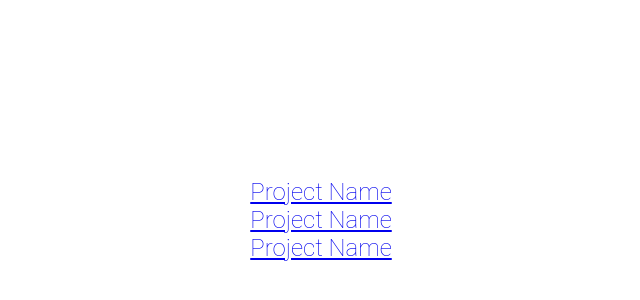
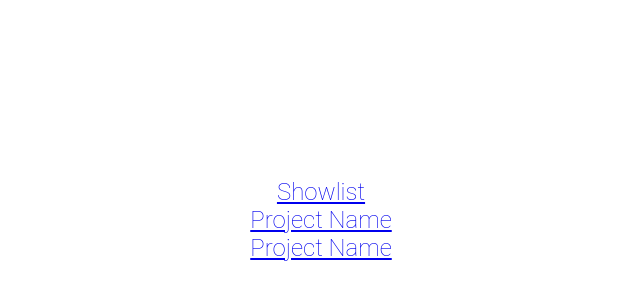
Before and after one commit to Sejota/sejota.github.com, a plain HTML site: page index.html in a window 1280 px wide. Shown: the part 180-480 px from the top of the page, 339-979 px from the left. Drawn offline with Linux system fonts and the light colour scheme.

Commit message:
First list

```diff
--- a/index.html
+++ b/index.html
@@ -23,7 +23,7 @@
 <body>
 
 <ul>
-	<li><a href="project-name.html">Project Name</a></li>
+	<li><a href="showlist.html">Showlist</a></li>
 	<li><a href="project-name.html">Project Name</a></li>
 	<li><a href="project-name.html">Project Name</a></li>
 </ul>
```
